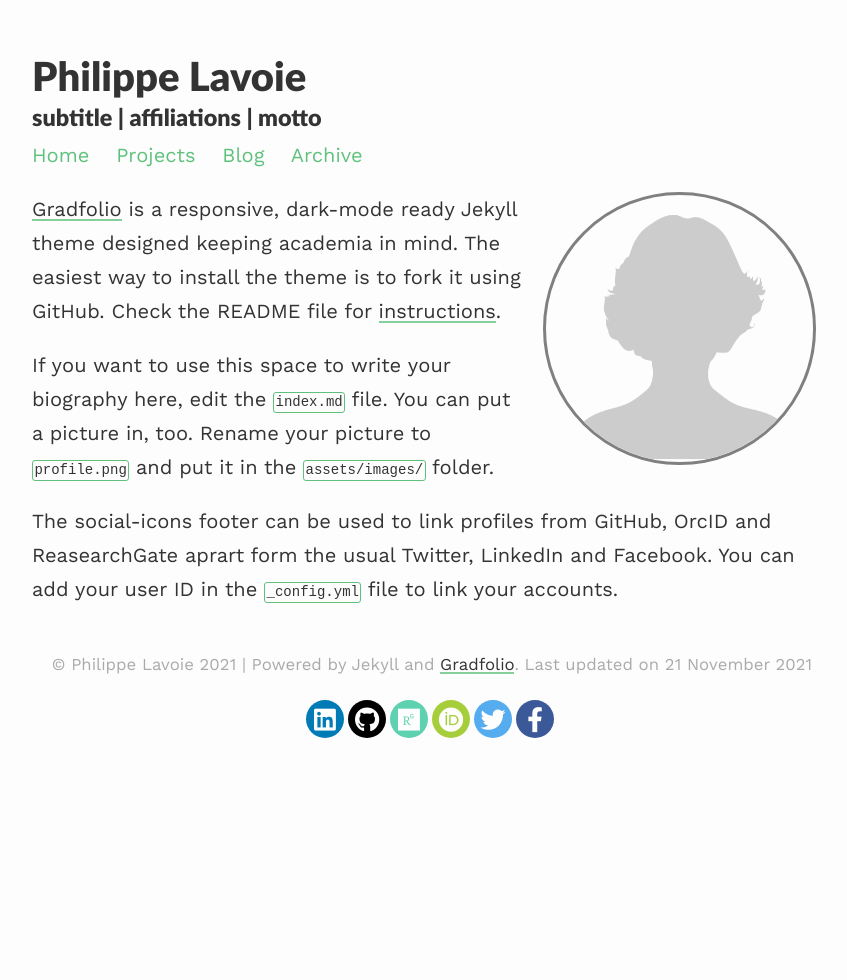
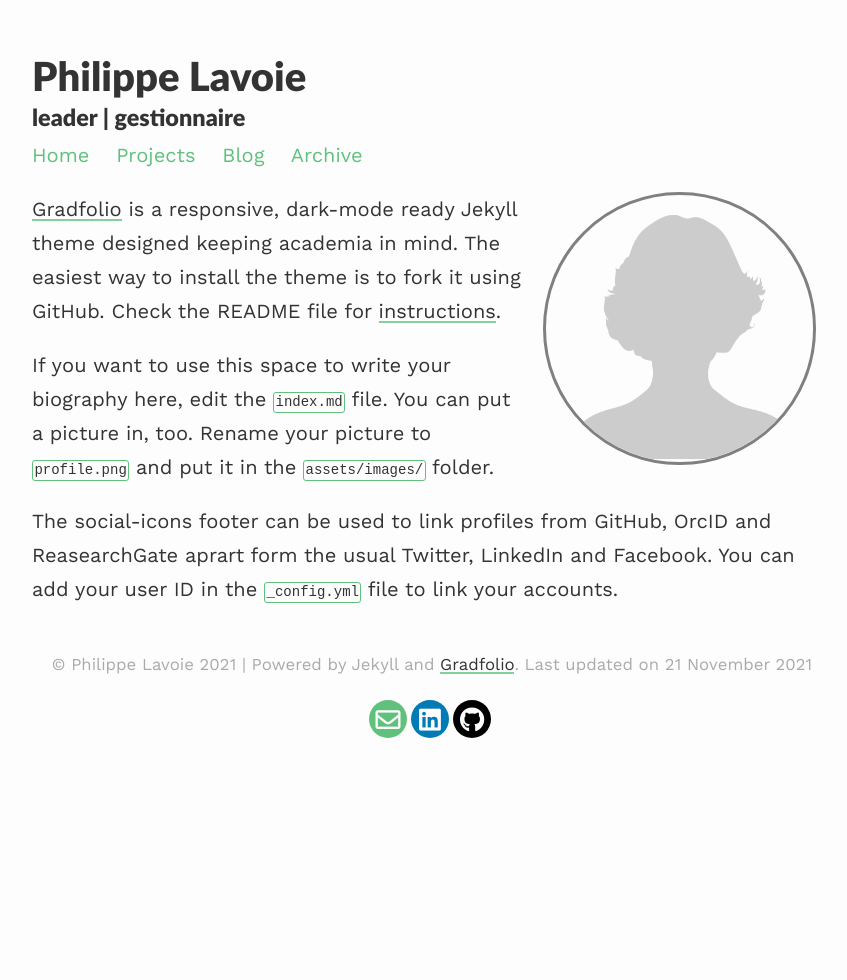
Before and after one commit to drdeteck/Me2, a Jekyll site: the page built from index.md, in a window 1280 px wide. Shown: the whole page, without its empty margins (208-1055 px from the left). Built offline with Jekyll 4.4.1, drawn with Linux system fonts in a browser that asks for light colours; nearby versions of some CDN libraries; part of the change alters nothing that is shown.

Commit message:
Update _config.yml

```diff
--- a/_config.yml
+++ b/_config.yml
@@ -1,11 +1,11 @@
 ### your site title here
 
 title: Philippe Lavoie
-description: subtitle | affiliations | motto
+description: leader | gestionnaire
 
 baseurl: /me #name of GitHub repository
 url: "" #custom url to be used instead of GitHub repository
-email: #
+email: phil@philippelavoie.com#
 
 
 highlighter: rouge
@@ -17,18 +17,14 @@ permalink: /blog/:year/:title/
 paginate_path: /blog/page:num/
 
 # Social media links in footer
-facebook: "#"
-twitter: "#"
-linkedin: "#"
-github: "#"
-researchgate: "#"
-orcid: "#"
+linkedin: "https://www.linkedin.com/in/philippelavoie/"
+github: "https://github.com/drdeteck/"
 
 highlighter: rouge
 markdown: kramdown
 
 # Tracker
-analytics:
+analytics: #todo
 
 #optimization -> compress.html
 compress_html:
```
